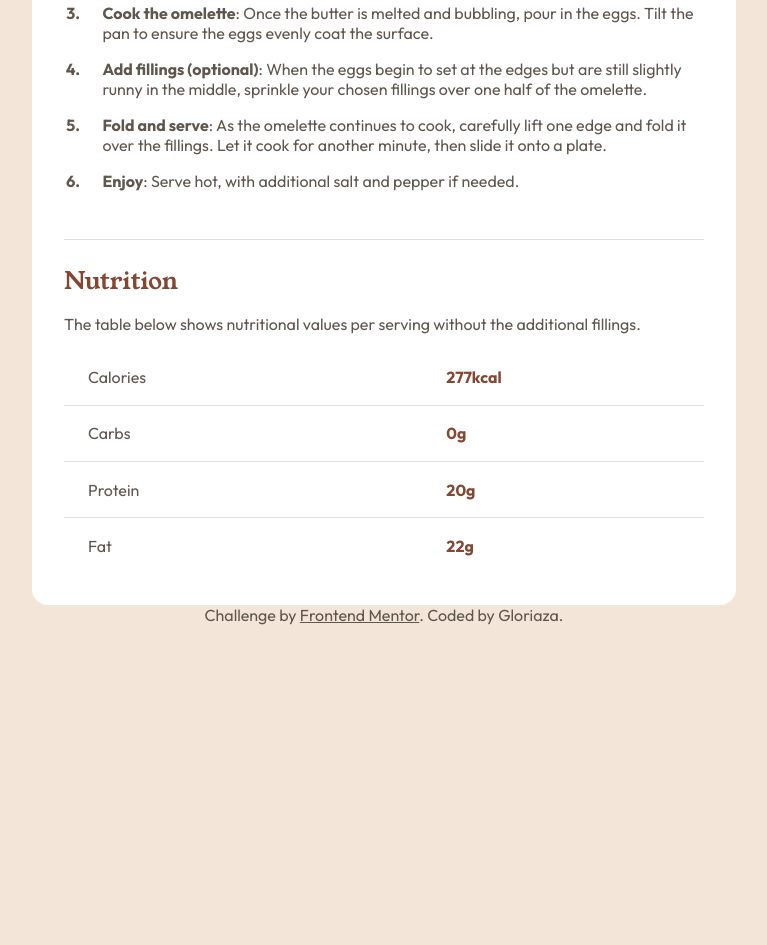
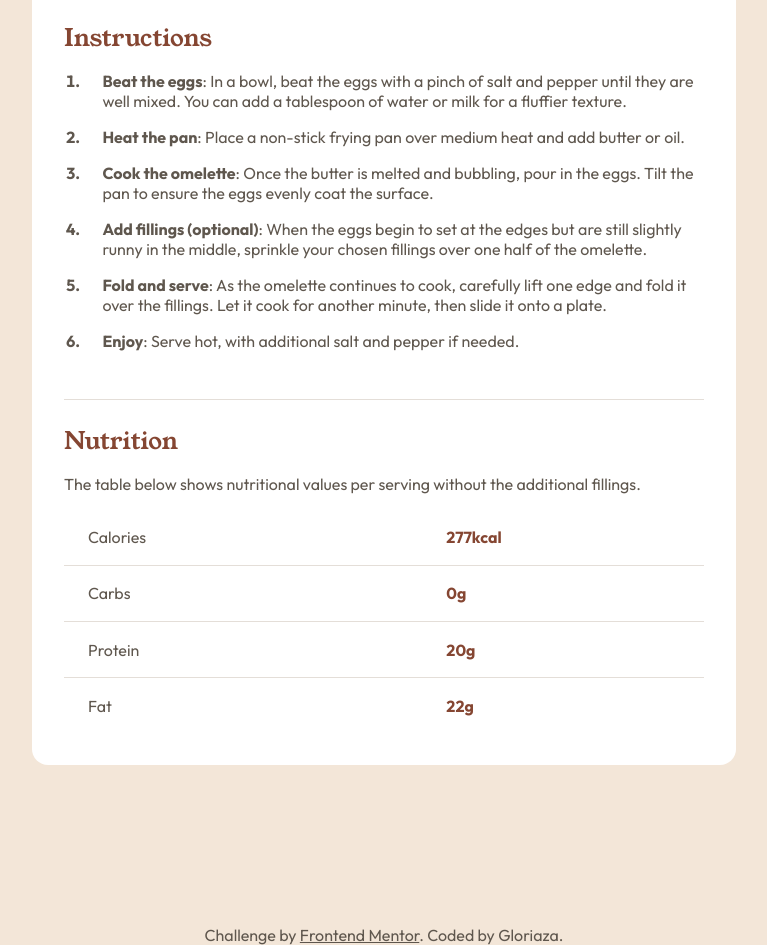
Before and after one commit to Yemima20/recipe-page, a plain HTML site: page index.html in a window 1280 px wide. Shown: the part 1088-2033 px from the top of the page, without its empty margins (256-1023 px from the left). Before the commit the page ends 1713 px from the top, so only its background shows below. Drawn offline with Linux system fonts and the light colour scheme.

Commit message:
fixing page gap

```diff
--- a/style.css
+++ b/style.css
@@ -32,13 +32,14 @@ body {
   display: flex;
   flex-direction: column;
   min-height: 100dvh;
+  scroll-behavior: smooth;
   font-family: "Outfit", sans-serif;
-  scroll-behavior: smooth;
 }
 main {
   flex: 1;
 }
-h1, h2 {
+h1,
+h2 {
   font-weight: 400;
   font-family: "Young serif", serif;
 }
@@ -48,7 +49,10 @@ h1 {
 h2 {
   color: var(--Brown-800);
 }
-p, li, th, td {
+p,
+li,
+th,
+td {
   font-weight: 400;
   font-size: clamp(0.875rem, 2vw + 0.5rem, 1rem);
   color: var(--Stone-600);
@@ -61,7 +65,8 @@ ul {
     content: "•";
   }
 }
-ol, ul {
+ol,
+ul {
   li {
     padding-left: 1.2rem;
   }
@@ -120,7 +125,8 @@ article {
     }
   }
 }
-.instructions, .ingredients {
+.instructions,
+.ingredients {
   border-bottom: var(--border);
 }
 .nutritions {
@@ -134,7 +140,8 @@ article {
     tr:not(:last-child) {
       border-bottom: var(--border);
     }
-    th, td {
+    th,
+    td {
       padding: 1.1rem 0;
     }
     th {
@@ -157,16 +164,13 @@ article {
 
 @media (min-width: 44rem) {
   body {
+    gap: 10rem;
     background-color: var(--Stone-100);
-  }
-  header, footer {
-    flex: 1;
   }
   article {
     padding: 2rem;
     border-radius: 16px;
     img {
-      width: 100%;
       border-radius: 14px;
     }
   }
```
